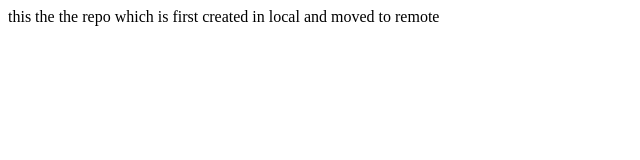
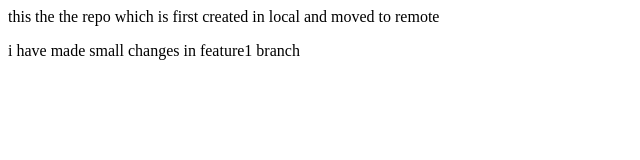
Before and after one commit to yashudev00/local-repo, a plain HTML site: page index.html in a window 1280 px wide. Shown: the whole page, without its empty margins (0-640 px from the left). Drawn offline with Linux system fonts and the light colour scheme.

Commit message:
add new feature

```diff
--- a/index.html
+++ b/index.html
@@ -1 +1,2 @@
 <p>this the the repo which is first created in local and moved to remote</p>
+<p>i have made small changes in feature1 branch</p>
```
